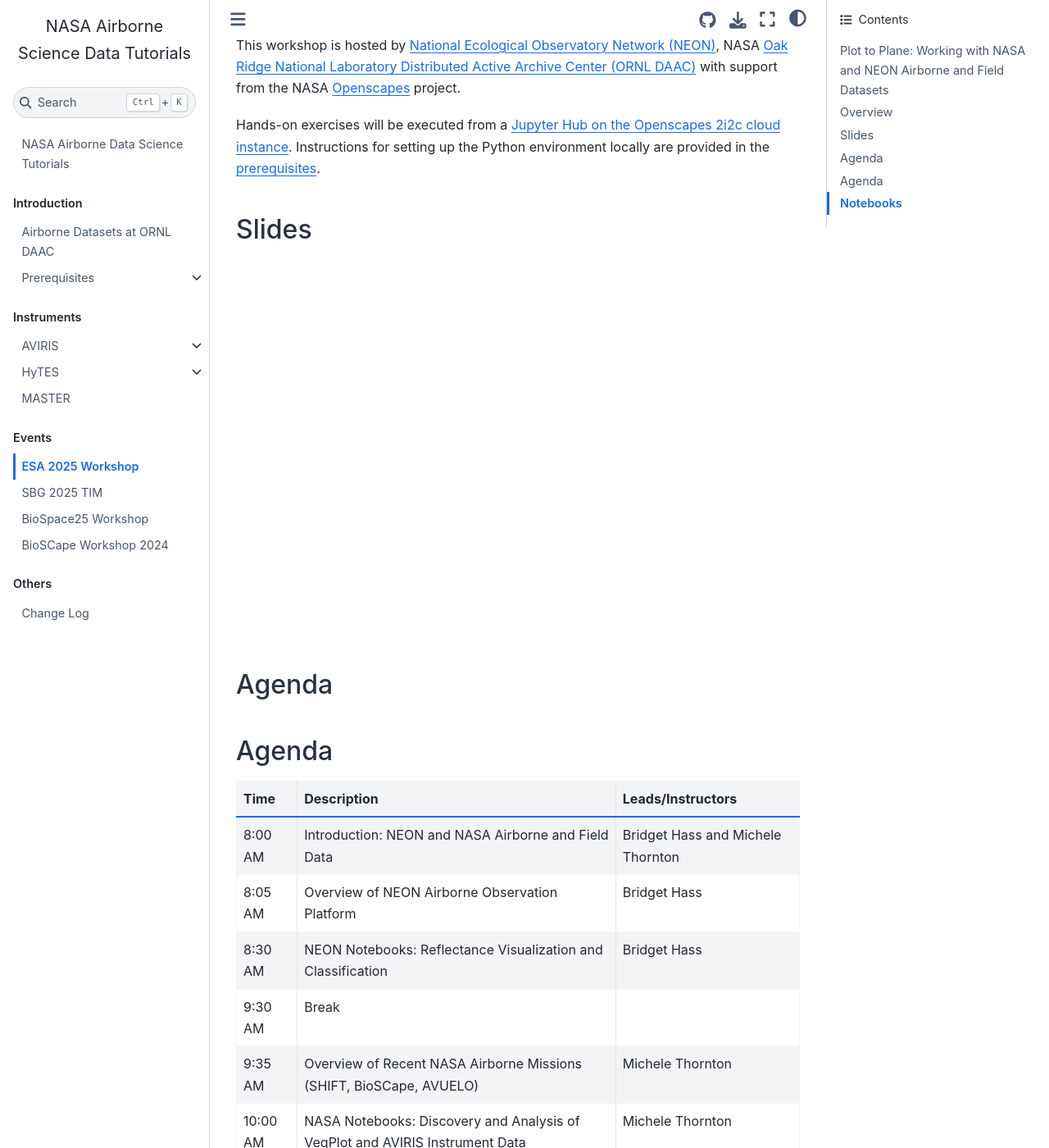
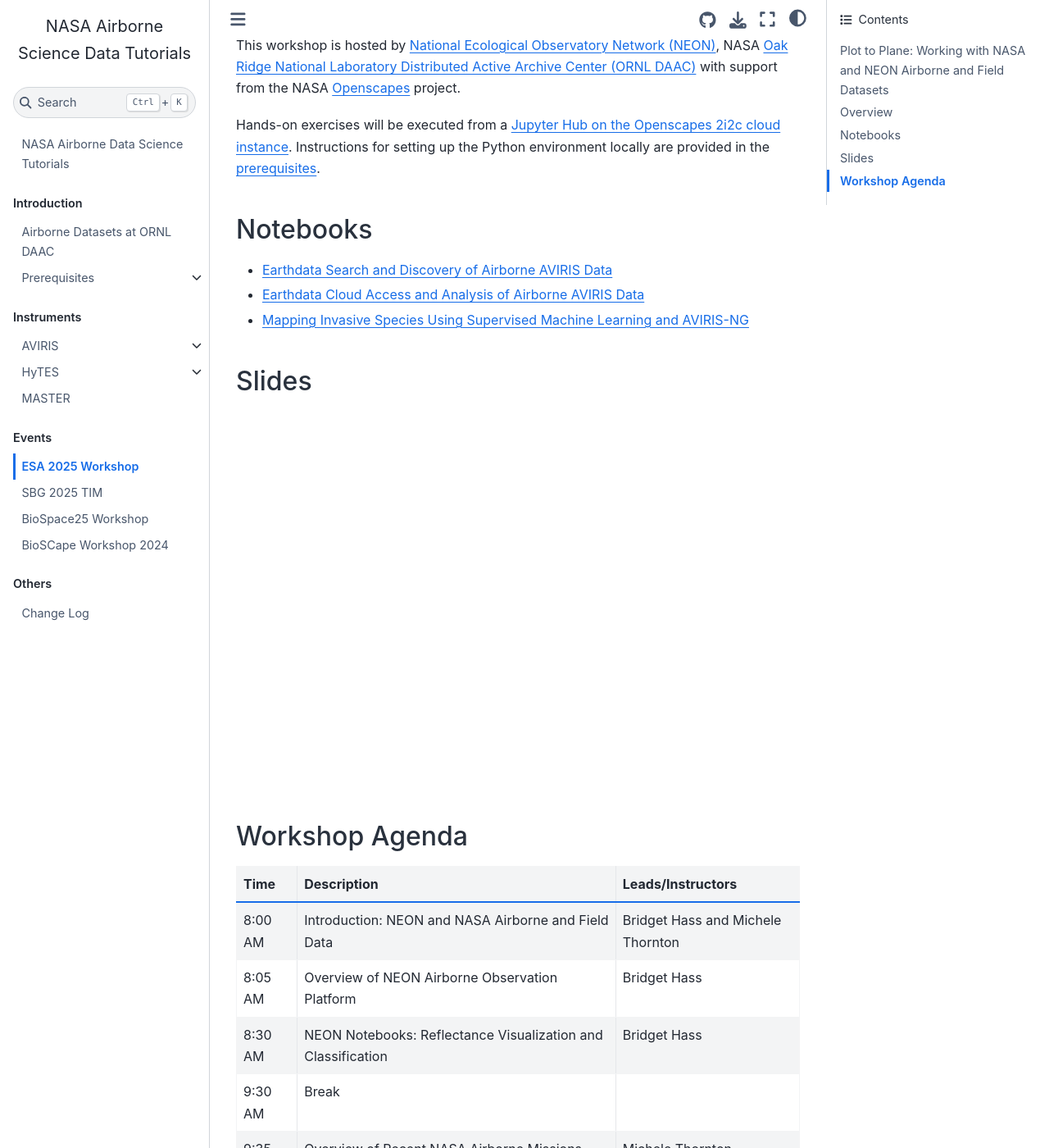
Before and after one commit to ornldaac/airborne, a Jupyter Book: the page built from events/2025-ESA/README.md, in a window 1280 px wide and 1400 px high, scrolled down 995 px. Shown: the whole window at 82% size. Built offline with Jupyter Book 1.0.4 settings and Sphinx 7.4.7 and the Sphinx Book theme 1.1.4, drawn with Linux system fonts in a browser that asks for light colours; pages that are not in the unit, such as notebooks, are missing from menus; some of the changed text lies outside the part shown.

Commit message:
Update README.md
moved notebooks higher in readme

```diff
--- a/events/2025-ESA/README.md
+++ b/events/2025-ESA/README.md
@@ -18,12 +18,17 @@
 
 Hands-on exercises will be executed from a [Jupyter Hub on the Openscapes 2i2c cloud instance](https://workshop.openscapes.2i2c.cloud/). Instructions for setting up the Python environment locally are provided in the [prerequisites](../../docs/prerequisites.md).
 
+## Notebooks
+
+- [Earthdata Search and Discovery of Airborne AVIRIS Data](../../notebooks/1_AVIRIS_SearchandDiscover.ipynb)
+- [Earthdata Cloud Access and Analysis of Airborne AVIRIS Data](../../notebooks/2_AVIRIS_AccessandAnalysis.ipynb)
+- [Mapping Invasive Species Using Supervised Machine Learning and AVIRIS-NG](../../notebooks/AVIRIS-NG_L3_invasive_species.ipynb)
+
 ## Slides
 
 <iframe src="" frameborder="0" width="750" height="450" allowfullscreen="true" mozallowfullscreen="true" webkitallowfullscreen="true"></iframe>
 
-## Agenda
-## Agenda
+## Workshop Agenda
 
 | Time | Description | Leads/Instructors |
 |------|---------------------|-------------|
```
Also changed, not shown: other parts of events/2025-ESA/README.md (+0 -6 lines).
